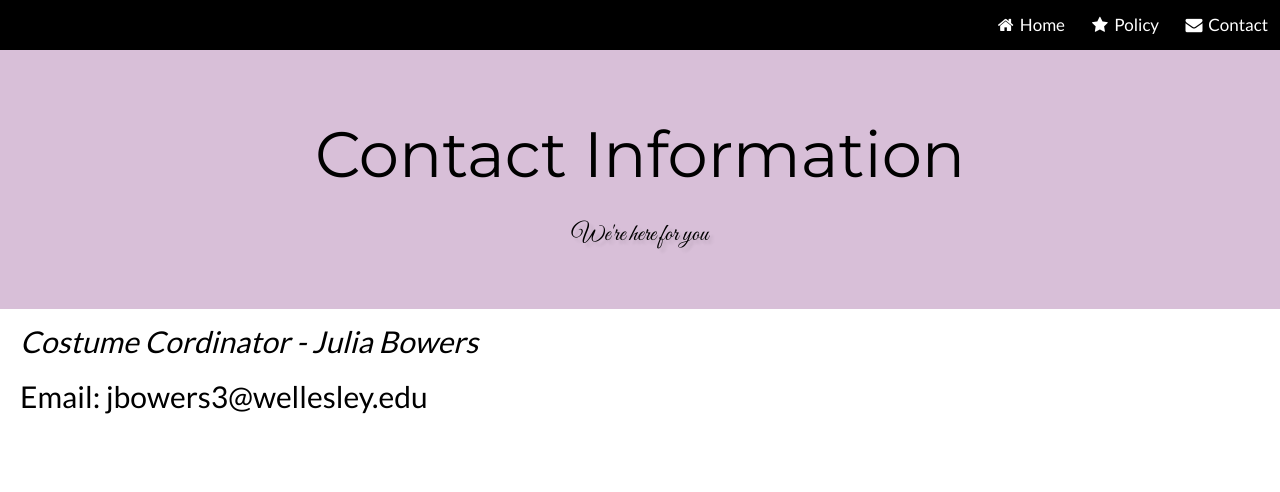
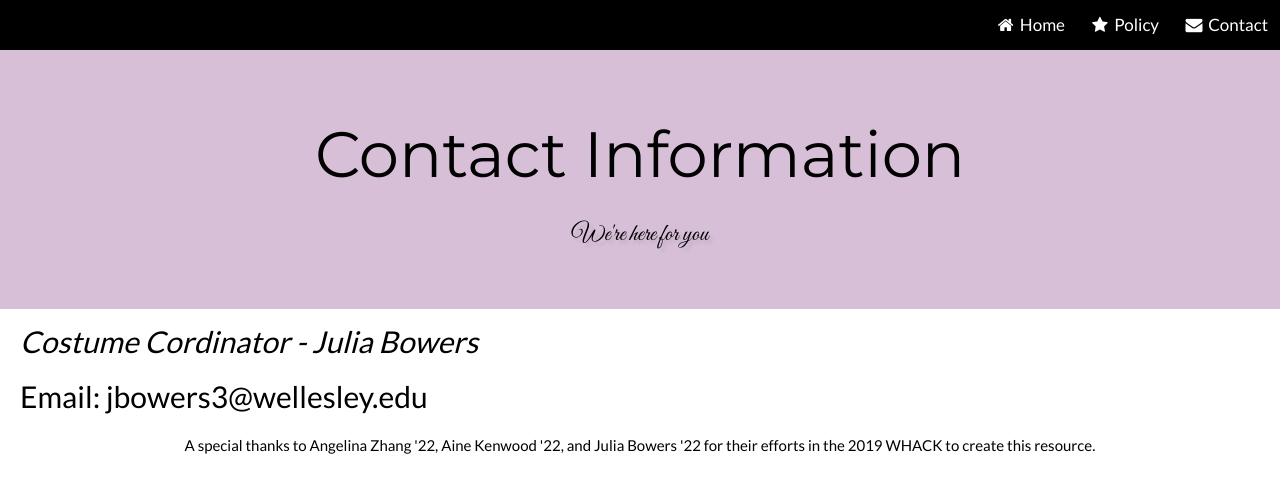
Before and after one commit to jibowers/wbdt-costume-armory, a plain HTML site: page www/contact.html in a window 1280 px wide. Drawn offline with nearby package versions, Linux system fonts and the light colour scheme.

Commit message:
first commit

```diff
--- a/www/contact.html
+++ b/www/contact.html
@@ -1,7 +1,7 @@
 <!DOCTYPE html>
 <html>
 <head>
-    <title>WBDT Costume Policy</title>
+    <title>Contact</title>
     <link rel="stylesheet" href="style.css">
     <link href='http://fonts.googleapis.com/css?family=Great+Vibes' rel='stylesheet' type='text/css'>
 </head>
@@ -38,6 +38,8 @@ body,h1,h2,h3,h4,h5,h6 {font-family: "Lato", sans-serif}
 </header>
 <h2><i>Costume Cordinator - Julia Bowers</i></h2>
 <h2>Email: jbowers3@wellesley.edu</h2>
+<p>A special thanks to Angelina Zhang '22, Aine Kenwood '22, and Julia Bowers '22 for their efforts in the 2019 WHACK to create this resource.</p>
+
 
 </body>
 </html>
--- a/www/style.css
+++ b/www/style.css
@@ -140,9 +140,9 @@ font-size: 16px;
 }
 
 .container {
-position: relative;
-width: 25%;
-display: grid;
+	position: relative;
+	width: 25%;
+	display: grid;
 }
 
 #rules{
```
Also changed, not shown: www/rental_policy.html (+1 -1 lines), 1 other file.
